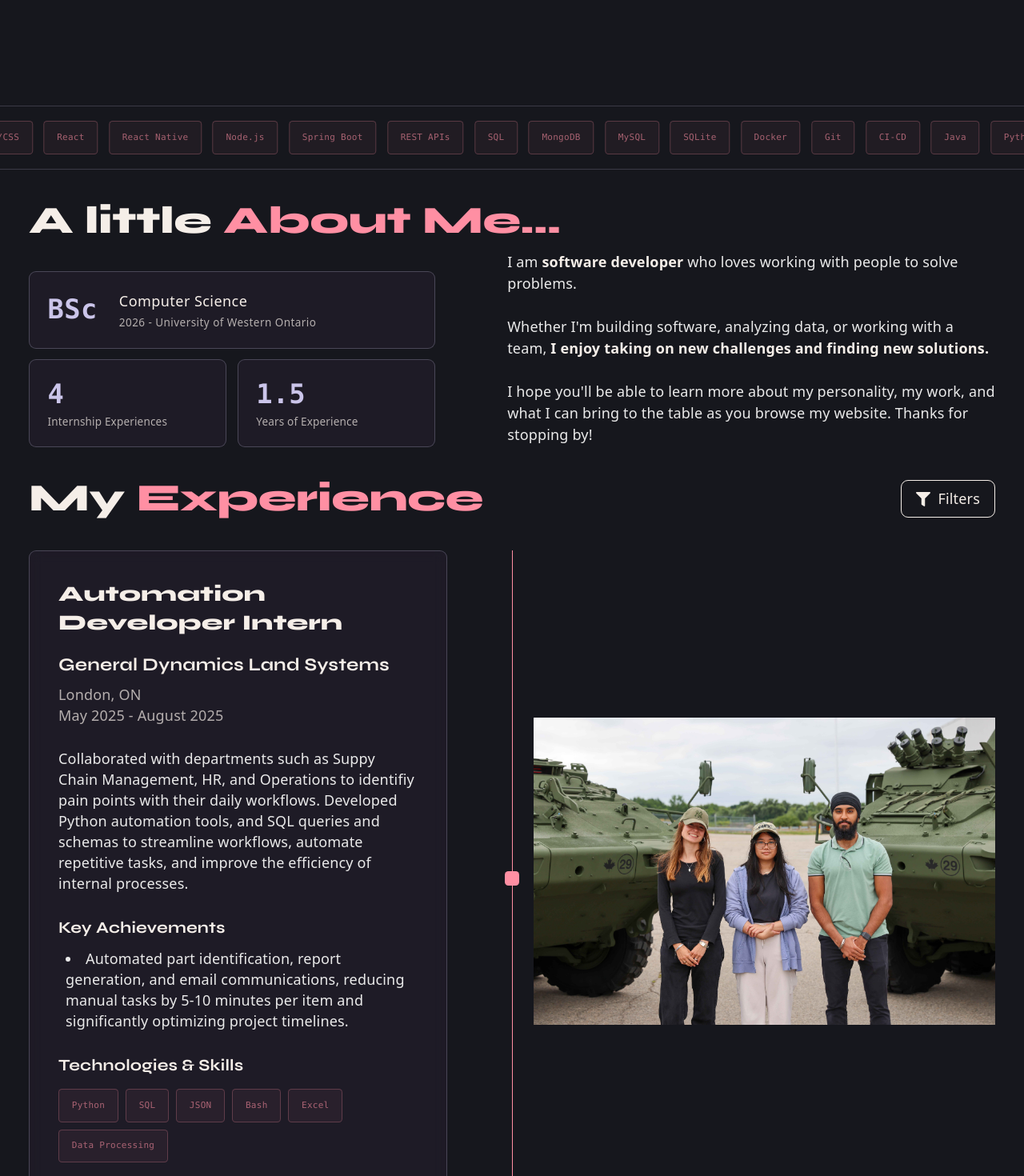
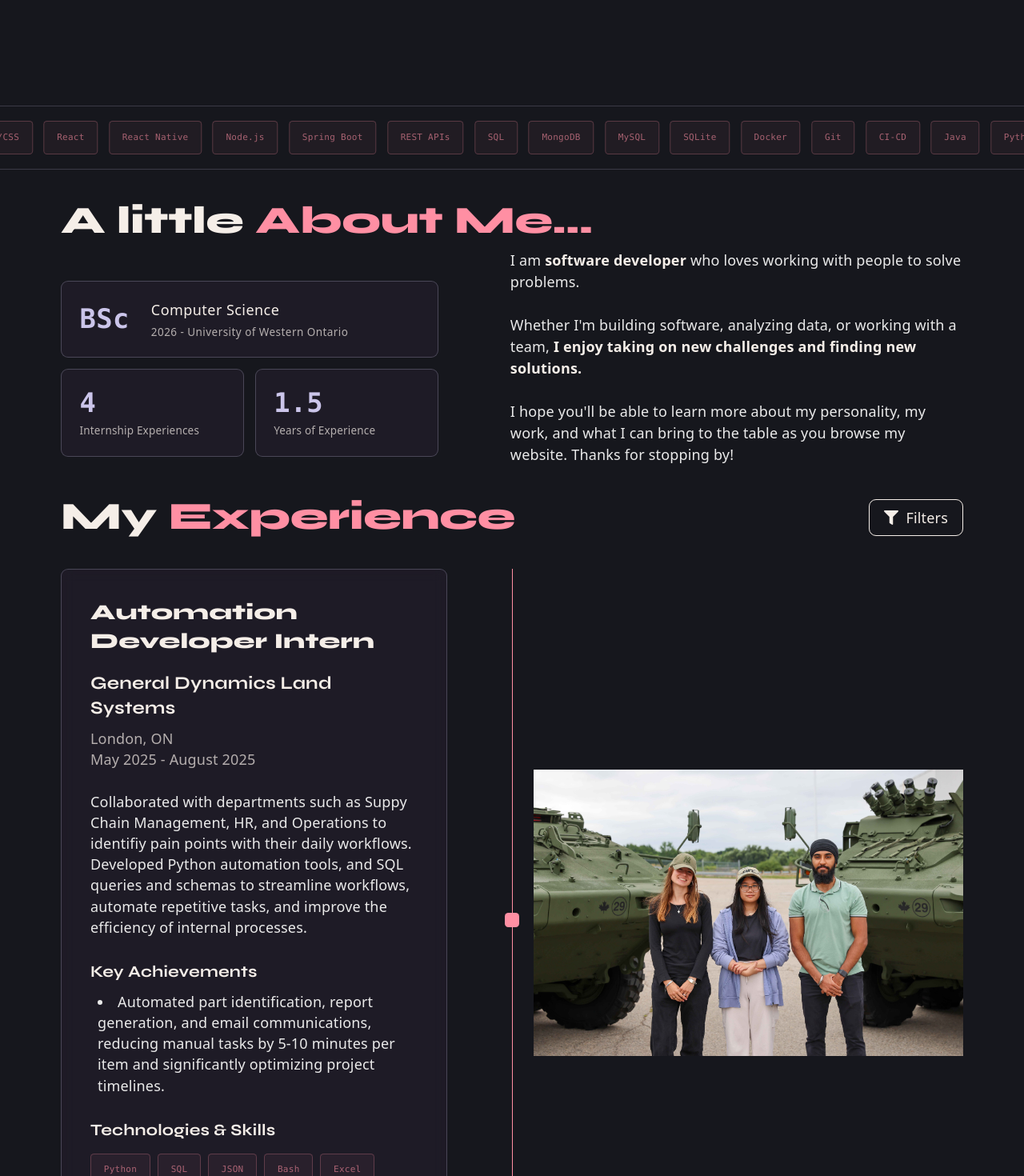
Before and after one commit to Cr1py/Cr1py.github.io, a React (Vite) app: page / in a window 1280 px wide. Shown: the part 740-2210 px from the top of the page at 80% size. Built offline with nearby package versions, Linux system fonts and the light colour scheme.

Commit message:
made width in the home page narrow again

```diff
--- a/src/pages/Home.tsx
+++ b/src/pages/Home.tsx
@@ -10,7 +10,7 @@
 
 const Home = () => {
   return (
-    <div className="w-full">
+    <div>
       <section id="intro">
         <div>
           <Intro />
@@ -18,19 +18,19 @@
       </section>
 
       <section id="aboutme">
-        <div>
+        <div className="max-w-[1200px] mx-auto">
           <AboutMeSection />
         </div>
       </section>
 
       <section id="experience">
-        <div>
+        <div className="max-w-[1200px] mx-auto">
           <ExperiencePreview />
         </div>
       </section>
 
       <section id="projects">
-        <div>
+        <div className="max-w-[1200px] mx-auto">
           <FeaturedProjects />
         </div>
       </section>
@@ -39,14 +39,14 @@
 
       {/*
       <section id="hobbies">
-        <div>
+        <div className="max-w-[1200px] mx-auto">
           <HobbiesSection />
         </div>
       </section>
       */}
 
       <section id="contact">
-        <div>
+        <div className="max-w-[1200px] mx-auto">
           <ContactSection />
         </div>
       </section>
```
